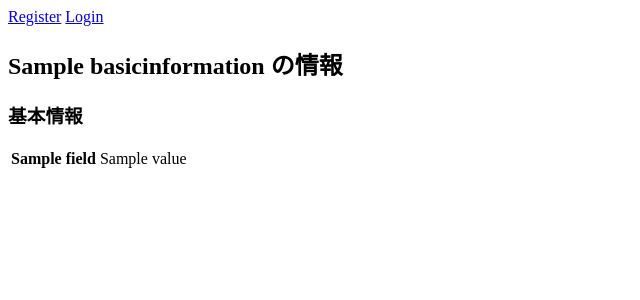
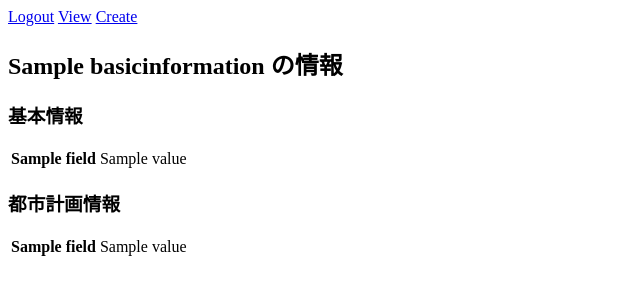
Before and after one commit to Hackathon2023springAteam/estate, a Django app: template django/templates/propertyinfo_detail.html in a window 1280 px wide. Shown: the top 300 px of the page, without its empty margins (0-640 px from the left). Run offline with Django 3.2, Linux system fonts and the light colour scheme; tables that the repository leaves empty hold one stand-in row (values such as "Sample post"); the template is opened without the code that fills it: values that come from a table or form of the project are taken from there, most other values are stand-ins (such as "Sample title", 1, 10 or a date in 2020).

Commit message:
Update propertyinfo_detail

```diff
--- a/django/templates/propertyinfo_detail.html
+++ b/django/templates/propertyinfo_detail.html
@@ -1,12 +1,27 @@
-{% extends "base.html" %}
+{% extends 'base.html' %}
 
-{% block title %}物件の詳細{% endblock %}
+{% block title %}Detail{% endblock %}
+
+{% block header_links %}
+<a href="{% url 'logout' %}">Logout</a>
+<a href="{% url 'RealEstate360:view_propertyinfos' %}">View</a>
+<a href="{% url 'RealEstate360:create_propertyinfo' %}">Create</a>
+{% endblock %}
 
 {% block content %}
 <h2>{{ basic_information.property_name }} の情報</h2>
 <h3>基本情報</h3>
 <table>
-  {% for field, value in fields %}
+  {% for field, value in basic_information_fields %}
+  <tr>
+    <th>{{ field.verbose_name }}</th>
+    <td>{{ value }}</td>
+  </tr>
+  {% endfor %}
+</table>
+<h3>都市計画情報</h3>
+<table>
+  {% for field, value in city_planning_fields %}
   <tr>
     <th>{{ field.verbose_name }}</th>
     <td>{{ value }}</td>
```
